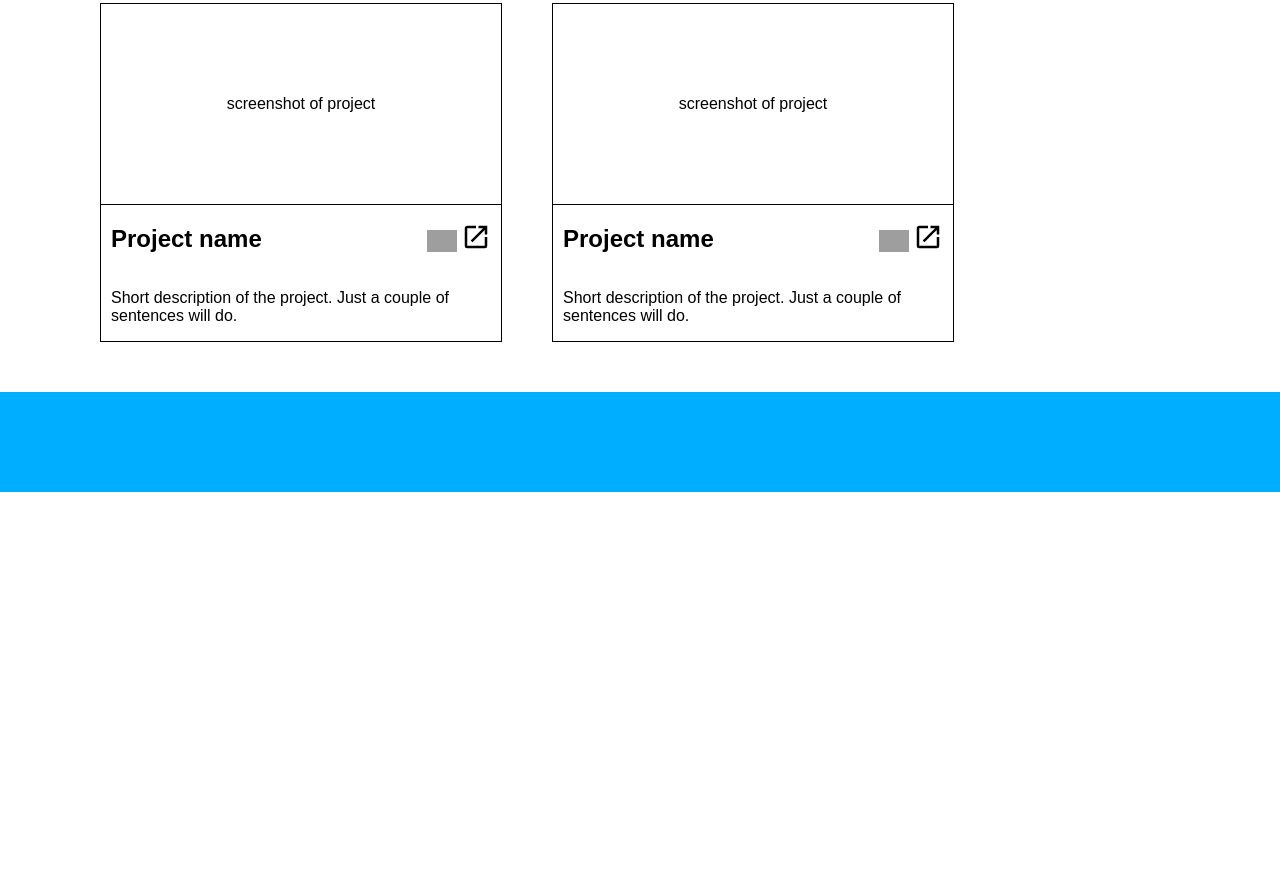
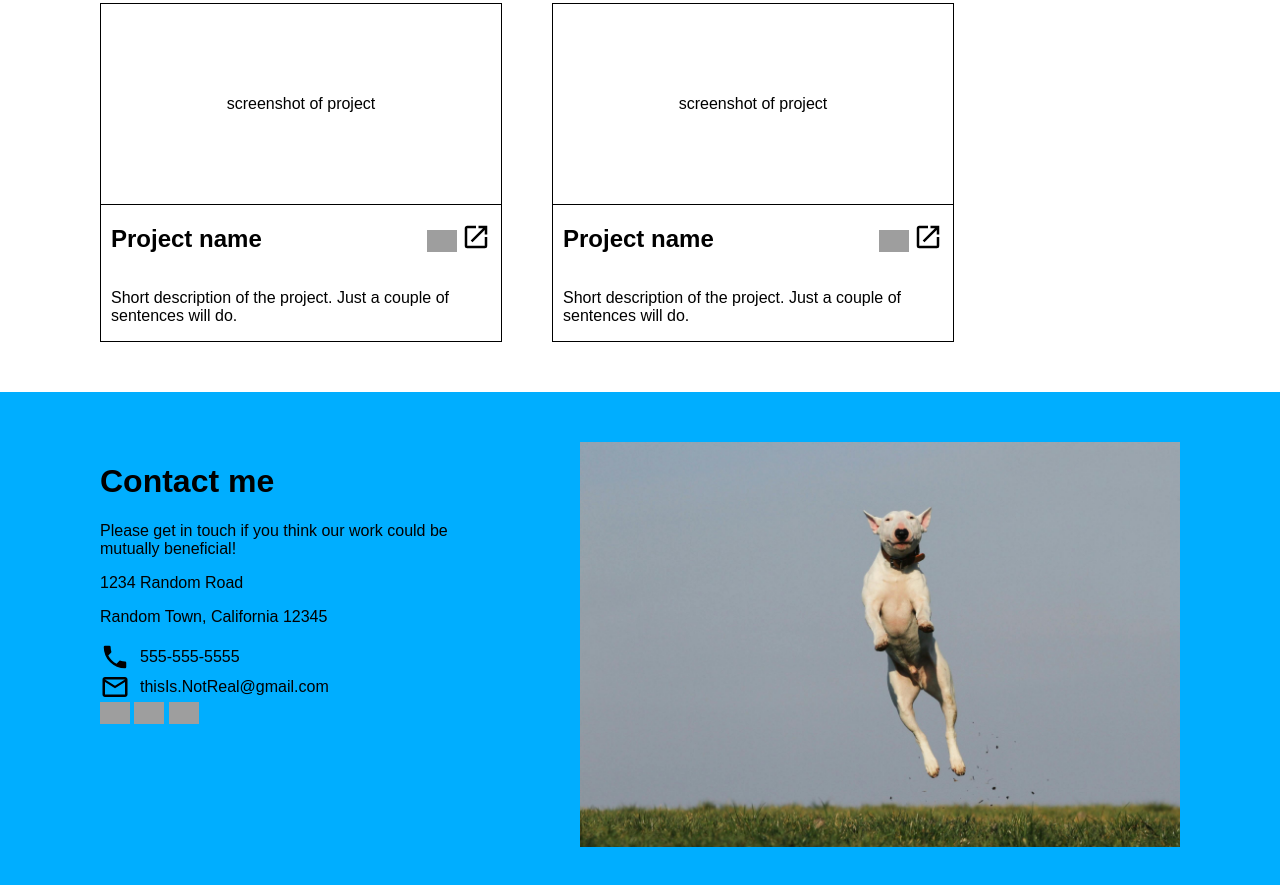
Before and after one commit to ValerioL94/homepage, a plain HTML site: page index.html in a window 1280 px wide. Shown: the part 1623-2508 px from the top of the page. Before the commit the page ends 2115 px from the top, so only its background shows below. Drawn offline with Linux system fonts and the light colour scheme; grey boxes are pictures that could not be loaded; a web font is replaced by a local one.

Commit message:
Add footer layout

```diff
--- a/index.html
+++ b/index.html
@@ -17,7 +17,7 @@
     <div id="content">
       <header>
         <div id="bannerPhoto">
-          <img class="cuteDog" src="images/banner.jpg" alt="cute dog photo" />
+          <img src="images/banner.jpg" alt="cute dog photo" />
           <span class="name">Name Surname</span>
         </div>
         <div id="bannerText">
@@ -167,7 +167,40 @@
           </div>
         </div>
       </main>
-      <footer></footer>
+      <footer>
+        <div class="contactInfo">
+          <h1>Contact me</h1>
+          <p>
+            Please get in touch if you think our work could be mutually
+            beneficial!
+          </p>
+          <p class="adress">1234 Random Road</p>
+          <p class="city">Random Town, California 12345</p>
+          <div class="phoneNumber">
+            <img src="icons/phone.svg" alt="telephone" />
+            <span>555-555-5555</span>
+          </div>
+          <div class="email">
+            <img src="icons/email-outline.svg" alt="email" />
+            thisIs.NotReal@gmail.com
+          </div>
+          <div class="socialIcons">
+            <img
+              class="github"
+              src="https://cdn.jsdelivr.net/gh/devicons/devicon@latest/icons/github/github-original.svg"
+            />
+            <img
+              class="linkedIn"
+              src="https://cdn.jsdelivr.net/gh/devicons/devicon@latest/icons/linkedin/linkedin-plain.svg"
+            />
+            <img
+              class="twitter"
+              src="https://cdn.jsdelivr.net/gh/devicons/devicon@latest/icons/twitter/twitter-original.svg"
+            />
+          </div>
+        </div>
+        <img src="images/footer.jpg" alt="a jumping dog" />
+      </footer>
     </div>
   </body>
 </html>
--- a/style.css
+++ b/style.css
@@ -20,7 +20,7 @@ header {
   padding: 50px 100px;
   background-color: rgb(0, 174, 255);
 }
-.cuteDog {
+#bannerPhoto > img {
   width: 350px;
 }
 .name {
@@ -37,6 +37,7 @@ header {
 
 main {
   padding: 50px 100px;
+  margin: auto;
 }
 .projectsWrapper {
   display: flex;
@@ -66,6 +67,22 @@ main {
 }
 
 footer {
+  display: flex;
+  gap: 100px;
   padding: 50px 100px;
   background-color: rgb(0, 174, 255);
 }
+
+.phoneNumber,
+.email {
+  display: flex;
+  align-items: center;
+  gap: 10px;
+}
+.contactInfo img {
+  width: 30px;
+}
+
+footer > img {
+  width: 600px;
+}
```
